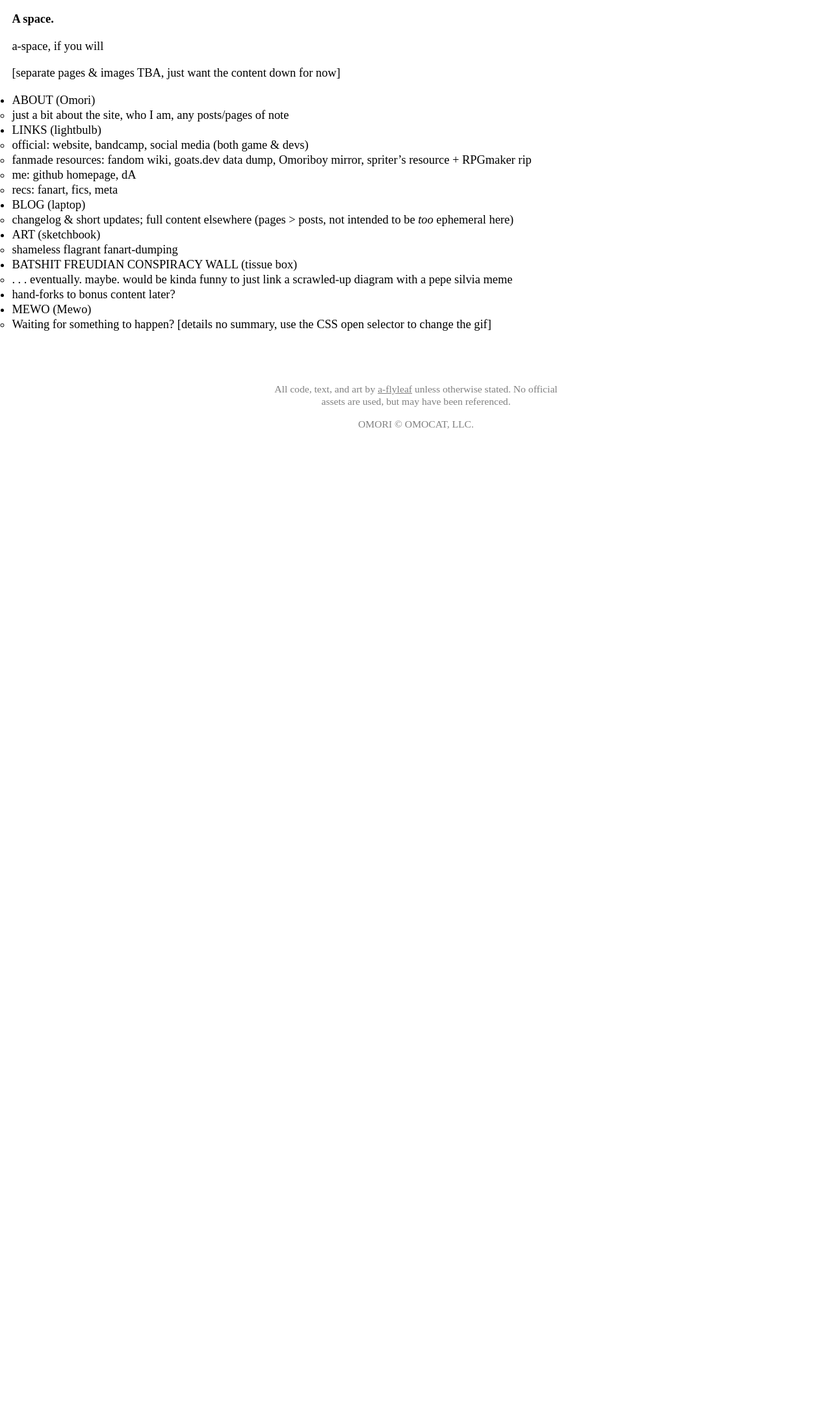
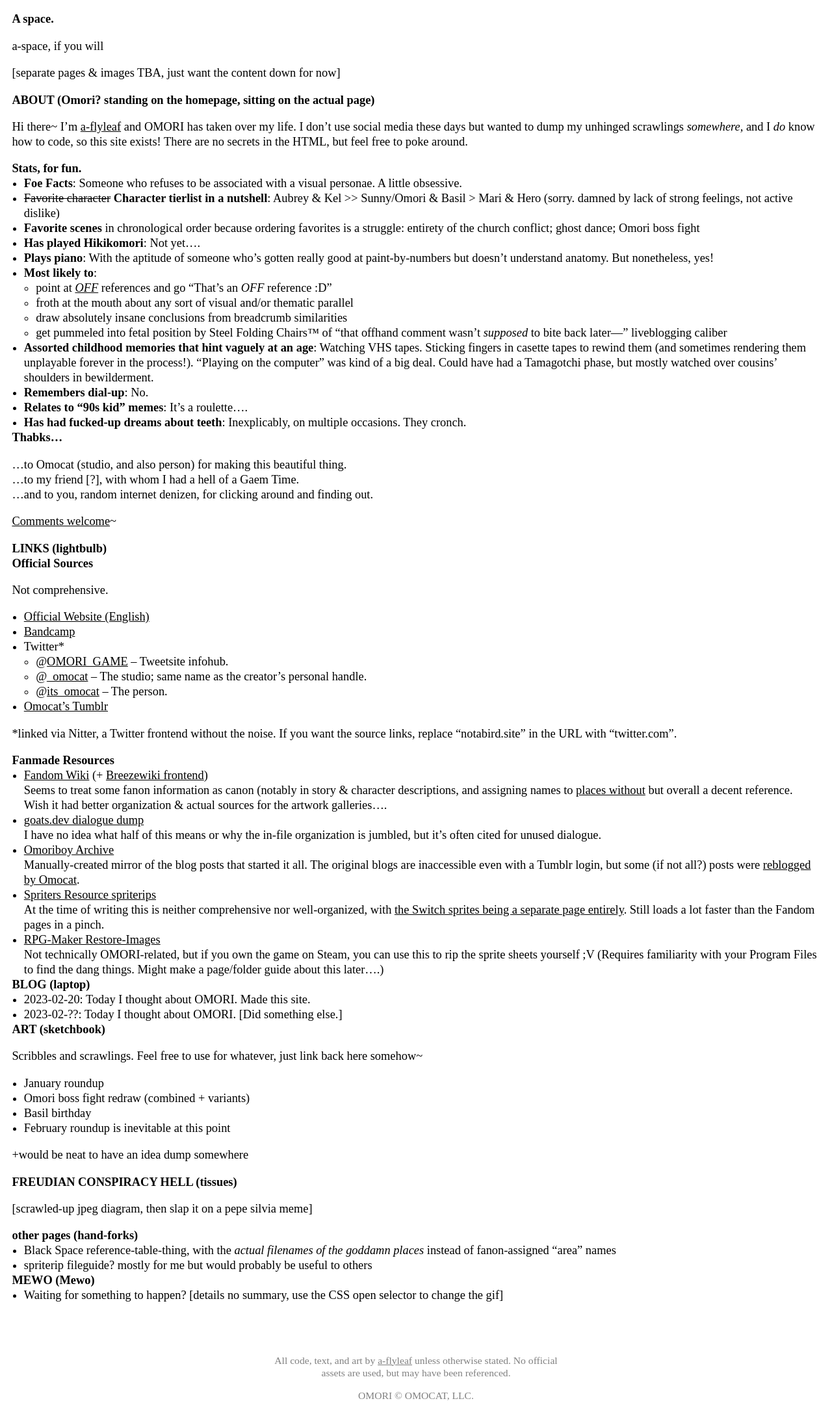
Before and after one commit to a-flyleaf/omori, a Jekyll site: the page built from a-space.md, in a window 1280 px wide. Shown: the whole page at 65% size. Built offline with Jekyll 4.4.1, drawn with Linux system fonts in a browser that asks for light colours; before the commit the page ends 900 px from its top, so only the background shows below that.

Commit message:
content.

```diff
--- a/a-space.md
+++ b/a-space.md
@@ -10,20 +10,78 @@
 <main markdown="1">
 [separate pages & images TBA, just want the content down for now]
 
-- ABOUT (Omori)
-	- just a bit about the site, who I am, any posts/pages of note
-- LINKS (lightbulb)
-	- official: website, bandcamp, social media (both game & devs)
-	- fanmade resources: fandom wiki, goats.dev data dump, Omoriboy mirror, spriter's resource + RPGmaker rip
-	- me: github homepage, dA
-	- recs: fanart, fics, meta
-- BLOG (laptop)
-	- changelog & short updates; full content elsewhere (pages > posts, not intended to be *too* ephemeral here)
-- ART (sketchbook)
-	- shameless flagrant fanart-dumping
-- BATSHIT FREUDIAN CONSPIRACY WALL (tissue box)
-	- . . . eventually. maybe. would be kinda funny to just link a scrawled-up diagram with a pepe silvia meme
-- hand-forks to bonus content later?
-- MEWO (Mewo)
-	- Waiting for something to happen? \[details no summary, use the CSS open selector to change the gif]
+# ABOUT (Omori? standing on the homepage, sitting on the actual page)
+Hi there~ I'm [a-flyleaf](https://a-flyleaf.github.io/) and <i class="omo">Omori</i> has taken over my life. I don't use social media these days but wanted to dump my unhinged scrawlings *somewhere,* and I *do* know how to code, so this site exists! There are no secrets in the HTML, but feel free to poke around.<!--You fucker. ;V ...But seriously, this is it. Any other code comments are notes-to-self that I probably forgot to delete.-->
+
+## Stats, for fun.
+- <b>Foe Facts</b>: Someone who refuses to be associated with a visual personae. A little obsessive.
+- ~~Favorite character~~ <b>Character tierlist<!--this can be a link later--> in a nutshell</b>: Aubrey & Kel \>\> Sunny/Omori & Basil > Mari & Hero (sorry. damned by lack of strong feelings, not active dislike)
+- <b>Favorite scenes</b> in chronological order because ordering favorites is a struggle: entirety of the church conflict; ghost dance; Omori boss fight
+- <b>Has played Hikikomori</b>: Not yet....
+- <b>Plays piano</b>: With the aptitude of someone who's gotten really good at paint-by-numbers but doesn't understand anatomy. But nonetheless, yes!
+- <b>Most likely to</b>:
+	- point at [<i style="text-transform:uppercase;">Off</i>](https://off.fandom.com/wiki/OFF_Wiki) references and go "That's an <i style="text-transform:uppercase;">Off</i> reference :D"
+	- froth at the mouth about any sort of visual and/or thematic parallel
+	- draw absolutely insane conclusions from breadcrumb similarities
+	- get pummeled into fetal position by Steel Folding Chairs™ of "that offhand comment wasn't *supposed* to bite back later---" liveblogging caliber
+- <b>Assorted childhood memories that hint vaguely at an age</b>: Watching VHS tapes. Sticking fingers in casette tapes to rewind them (and sometimes rendering them unplayable forever in the process!). "Playing on the computer" was kind of a big deal. Could have had a Tamagotchi phase, but mostly watched over cousins' shoulders in bewilderment.
+- <b>Remembers dial-up</b>: No.
+- <b>Relates to "90s kid" memes</b>: It's a roulette....
+- <b>Has had fucked-up dreams about teeth</b>: Inexplicably, on multiple occasions. They cronch.
+
+## Thabks...
+...to Omocat (studio, and also person) for making this beautiful thing.
+...to my friend [?], with whom I had a hell of a Gaem Time.
+...and to you, random internet denizen, for clicking around and finding out.
+
+[Comments welcome](https://a-notebox.dreamwidth.org/2023/01/31/welcome.html?style=site)~
+
+# LINKS (lightbulb)
+## Official Sources
+Not comprehensive.
+- [Official Website (English)](https://www.omori-game.com/en)
+- [Bandcamp](https://omori.bandcamp.com/)
+- Twitter\*
+	- <span class="omo">@[Omori_game](https://notabird.site/OMORI_GAME/)</span> -- Tweetsite infohub.
+	- @[_omocat](https://notabird.site/_OMOCAT) -- The studio; same name as the creator's personal handle.
+	- @[its_omocat](https://notabird.site/its_omocat) -- The person.
+- [Omocat's Tumblr](https://www.omocat-blog.com/)
+
+\*linked via Nitter, a Twitter frontend without the noise. If you want the source links, replace "notabird.site" in the URL with "twitter.com".
+
+## Fanmade Resources
+- [Fandom Wiki](https://omori.fandom.com/wiki/OMORI_WIKI) (+ [Breezewiki frontend](https://breezewiki.com/omori/wiki/OMORI_WIKI))
+Seems to treat some fanon information as canon (notably in story & character descriptions, and assigning names to [places without]({%include url.html%}/black-space) but overall a decent reference. Wish it had better organization & actual sources for the artwork galleries....
+- [goats.dev dialogue dump](https://goats.dev/omori/)
+I have no idea what half of this means or why the in-file organization is jumbled, but it's often cited for unused dialogue.
+- [Omoriboy Archive](https://alexanderjt.neocities.org/omoriboy)
+Manually-created mirror of the blog posts that started it all. The original blogs are inaccessible even with a Tumblr login, but some (if not all?) posts were [reblogged by Omocat](https://www.omocat-blog.com/tagged/omori/chrono).
+- [Spriters Resource spriterips](https://www.spriters-resource.com/pc_computer/omori/)
+At the time of writing this is neither comprehensive nor well-organized, with [the Switch sprites being a separate page entirely](https://www.spriters-resource.com/nintendo_switch/omori/). Still loads a lot faster than the Fandom pages in a pinch.
+- [RPG-Maker Restore-Images](https://petschko.org/tools/mv_decrypter/)
+Not technically <span class="omo">Omori</span>-related, but if you own the game on Steam, you can use this to rip the sprite sheets yourself ;V (Requires familiarity with your Program Files to find the dang things. Might make a page/folder guide about this later....)
+
+# BLOG (laptop)
+- 2023-02-20: Today I thought about <i class="omo">Omori</i>. Made this site.
+- 2023-02-??: Today I thought about <i class="omo">Omori</i>. [Did something else.]
+
+# ART (sketchbook)
+Scribbles and scrawlings. Feel free to use for whatever, just link back here somehow~
+
+- January roundup
+- Omori boss fight redraw (combined + variants)
+- Basil birthday
+- February roundup is inevitable at this point
+
++would be neat to have an idea dump somewhere
+
+# FREUDIAN CONSPIRACY HELL (tissues)
+[scrawled-up jpeg diagram, then slap it on a pepe silvia meme]
+
+# other pages (hand-forks)
+- Black Space reference-table-thing, with the *actual filenames of the goddamn places* instead of fanon-assigned "area" names
+- spriterip fileguide? mostly for me but would probably be useful to others
+
+# MEWO (Mewo)
+- Waiting for something to happen? \[details no summary, use the CSS open selector to change the gif]
 </main>
--- a/assets/base.css
+++ b/assets/base.css
@@ -1 +1 @@
-*{margin:0; padding:0; box-sizing:border-box; font-size:100%;} body{overflow-x:hidden; word-wrap:break-word;} header,nav,main,footer{display:block;} .wrap{margin:0 auto;} .omo{text-transform:uppercase;} img{max-width:100%; height:auto;}
+*{margin:0; padding:0; box-sizing:border-box; font-size:100%;} body{overflow-x:hidden; word-wrap:break-word;} header,nav,main,footer{display:block;} .wrap{margin:0 auto;} .omo{text-transform:uppercase;} i.omo{font-style:normal;} img{max-width:100%; height:auto;} ul{margin-left:1em;}
```
Also changed, not shown: index.md (+2 -2 lines).
